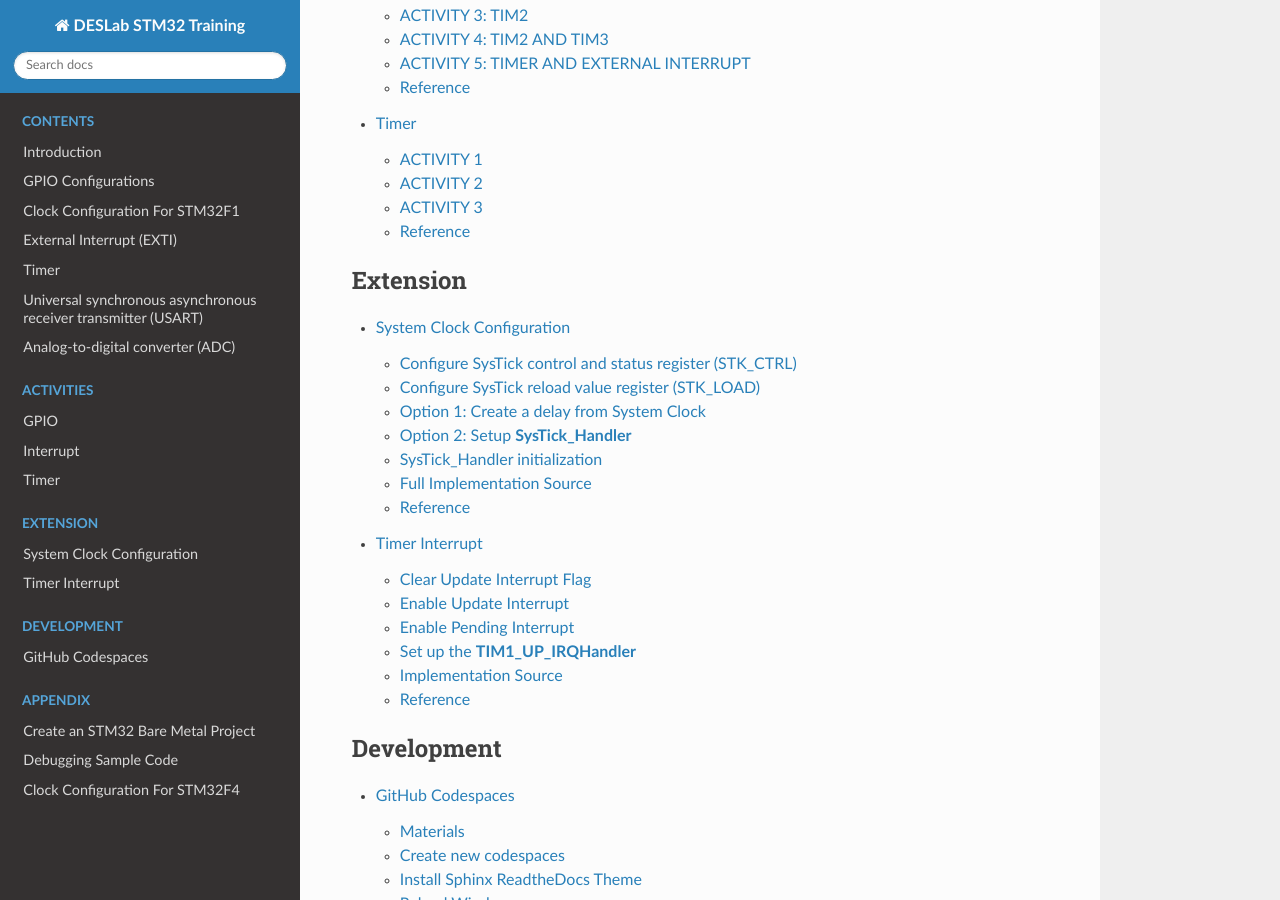
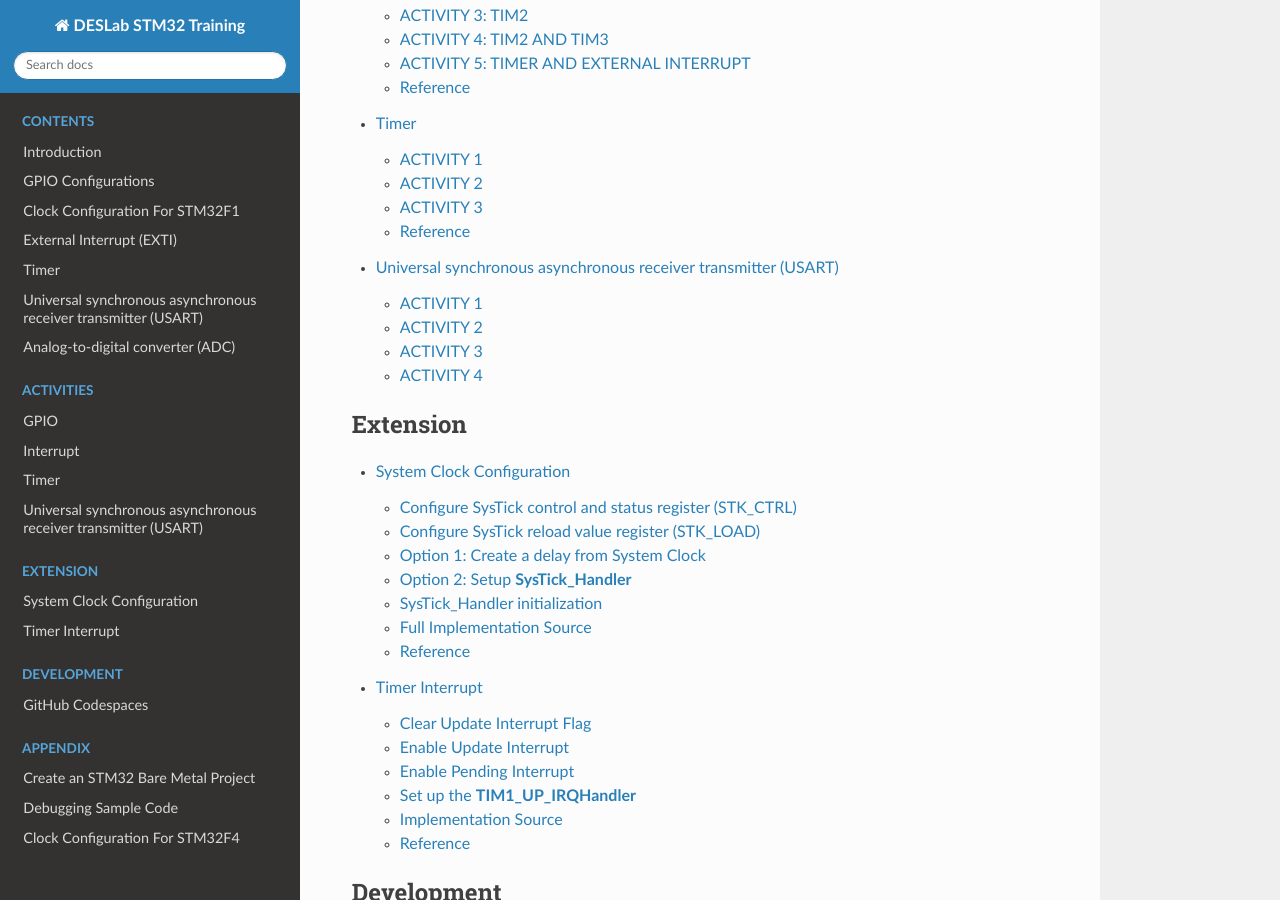
Before and after one commit to DESLab-Resources/DESLabSTM32Training, a Sphinx documentation site: the page built from source/index.rst, in a window 1280 px wide and 900 px high, scrolled down 1609 px. Built offline with Sphinx 7.4.7 and the Read the Docs theme 2.0.0, drawn with Linux system fonts in a browser that asks for light colours; some of the changed lines change nothing that is shown.

Commit message:
Content for W3's Activities #19

```diff
--- /dev/null
+++ b/source/activity/usart.rst
@@ -0,0 +1,26 @@
+Universal synchronous asynchronous receiver transmitter (USART)
+==================================================================
+
+Hercules SETUP utility: https://www.hw-group.com/software/hercules-setup-utility
+
+ACTIVITY 1
+----------
+
+Display the latest character received from USART on LCD.
+
+ACTIVITY 2
+----------
+
+Turn on LED0 if USART received '1', turn off LED0 if USART received '0'. If received '0', send to PC 'Bye'; if received '1', send to PC 'Hello'.
+
+ACTIVITY 3
+----------
+
+Using Button 1 and 2. Write the following program:
+   1. If Button 1 is pushed, send "Hello" to the PC.
+   2. If Button 2 is pushed, send "Bye" to the PC.
+
+ACTIVITY 4
+----------
+
+Modify and run the program in Activity 3 to transfer the data at the rate of 57.6K
--- a/source/index.rst
+++ b/source/index.rst
@@ -25,6 +25,7 @@ Welcome to DESLab STM32 Training's documentation!
    activity/gpio
    activity/interrupt
    activity/timer
+   activity/usart
 
 .. toctree::
    :maxdepth: 2
```
